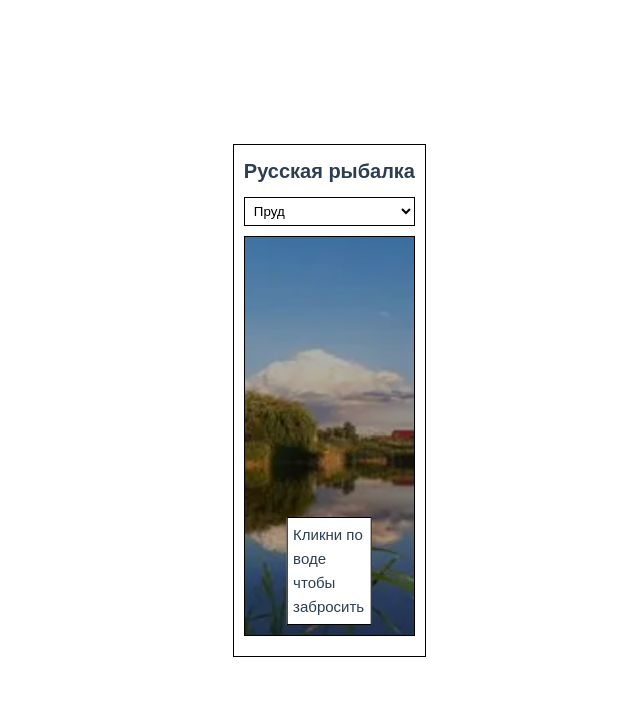
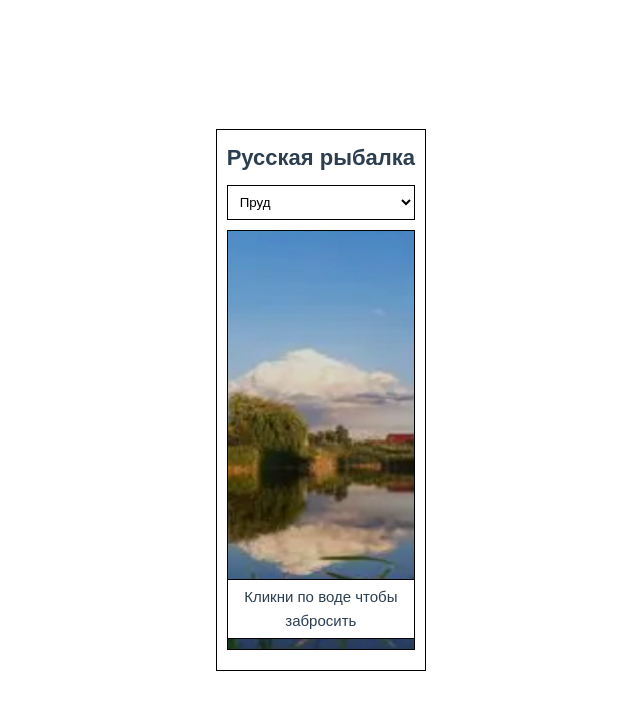
Before and after one commit to reznikovkg/vue-3-docker-compose, a Vue app in the folder vue/: page / in a window 1280 px wide. Shown: the top 710 px of the page, without its empty margins (204-844 px from the left). Built offline with nearby package versions, Linux system fonts and the light colour scheme.

Commit message:
Исправления по замечаниям: добавлен поплавок и переработана ловля рыбы

```diff
--- a/vue/src/components/pages/FishingArea.vue
+++ b/vue/src/components/pages/FishingArea.vue
@@ -1,45 +1,69 @@
 <template>
   <div class="fishing-area">
-    <div class="fishing-area__water" :style="{ backgroundImage: 'url(' + background + ')' }" @click="onWaterClick">
+    <div
+      class="fishing-area__water"
+      :style="{ backgroundImage: 'url(' + background + ')' }"
+      @click="onWaterClick"
+    >
       <div class="fishing-area__overlay"></div>
 
-      <!-- Ожидание поклевки (маленькое снизу) -->
-      <div v-if="isWaiting" class="fishing-area__waiting">
-        ⏳ Ожидание поклевки... {{ timer }} сек
-      </div>
-
-      <!-- Мини-игра (маленькое снизу) -->
-      <div v-if="isMiniGameActive" class="fishing-area__minigame" @click.stop>
+      <div
+        v-if="isFishHooked"
+        class="fishing-area__minigame"
+        @click.stop
+      >
         <div class="fishing-area__progress">
           <span class="fishing-area__label">Рыба:</span>
           <div class="fishing-area__bar">
-            <div class="fishing-area__bar-fill" :style="{ width: fishProgress + '%' }"></div>
+            <div
+              class="fishing-area__bar-fill"
+              :style="{ width: 100 - fishDistance + '%' }"
+            ></div>
           </div>
         </div>
 
         <div class="fishing-area__progress">
-          <span class="fishing-area__label">Леска:</span>
+          <span class="fishing-area__label">Удочка:</span>
           <div class="fishing-area__bar">
-            <div class="fishing-area__bar-fill" :style="{ width: lineTension + '%', background: lineTension > 80 ? 'red' : '#4CAF50' }"></div>
+            <div
+              class="fishing-area__bar-fill"
+              :style="{ width: rodLoad + '%', background: rodLoad > 80 ? 'red' : '#4CAF50' }"
+            ></div>
           </div>
         </div>
-
-        <button
-          class="fishing-area__action-button"
-          @mousedown="startPulling"
-          @mouseup="stopPulling"
-          @mouseleave="stopPulling"
-          @touchstart="startPulling"
-          @touchend="stopPulling"
-          @touchcancel="stopPulling"
-        >
-          Тащи!
-        </button>
       </div>
 
-      <div class="fishing-area__message" v-if="!isWaiting && !isMiniGameActive">
-        {{ biteMessage }}
+      <div class="fishing-area__message">
+        {{ message }}
       </div>
+
+      <div
+        v-if="isFishing"
+        class="fishing-area__float"
+        :style="{
+          left: floatX + '%',
+          top: floatY + '%'
+        }"
+      >
+        <img
+          class="fishing-area__float-image"
+          :src="floatImage"
+          alt="Поплавок"
+        >
+      </div>
+
+      <button
+        v-if="isFishHooked"
+        class="fishing-area__action-button"
+        @mousedown="startPull"
+        @mouseup="stopPull"
+        @mouseleave="stopPull"
+        @touchstart.prevent="startPull"
+        @touchend="stopPull"
+        @touchcancel="stopPull"
+      >
+        Тащи!
+      </button>
     </div>
   </div>
 </template>
@@ -48,57 +72,74 @@
 export default {
   name: 'FishingArea',
   props: {
-    background: { type: String, required: true },
-    isWaiting: { type: Boolean, required: true },
-    isMiniGameActive: { type: Boolean, required: true },
-    fishProgress: { type: Number, required: true },
-    lineTension: { type: Number, required: true },
-    timer: { type: Number, required: true },
-    biteMessage: { type: String, required: true }
+    background: {
+      type: String,
+      required: true
+    },
+    message: {
+      type: String,
+      required: true
+    },
+    isFishing: {
+      type: Boolean,
+      required: true
+    },
+    isWaitingBite: {
+      type: Boolean,
+      required: true
+    },
+    isFishHooked: {
+      type: Boolean,
+      required: true
+    },
+    floatX: {
+      type: Number,
+      required: true
+    },
+    floatY: {
+      type: Number,
+      required: true
+    },
+    rodLoad: {
+      type: Number,
+      required: true
+    },
+    fishDistance: {
+      type: Number,
+      required: true
+    }
   },
   data() {
     return {
-      isPulling: false,
-      pullInterval: null
-    }
-  },
-  watch: {
-    isMiniGameActive(active) {
-      if (!active) this.stopPulling()
+      floatImage: '/img/float.png'
     }
   },
   methods: {
     onWaterClick(event) {
-      if (this.isMiniGameActive || this.isWaiting) {
-        event.stopPropagation()
+      if (this.isFishing || this.isWaitingBite || this.isFishHooked) {
         return
       }
 
       const rect = event.currentTarget.getBoundingClientRect()
-      const clickY = event.clientY - rect.top
-      const waterHeight = rect.height
+      const x = ((event.clientX - rect.left) / rect.width) * 100
+      const y = ((event.clientY - rect.top) / rect.height) * 100
 
-      if (clickY < waterHeight / 2) {
-        this.$emit('error', 'Можно бросать только в воду')
+      if (y < 50) {
+        this.$emit('error', 'Нужно бросать в воду')
         return
       }
 
-      this.$emit('cast')
+      this.$emit('cast', {
+        x: Math.round(x),
+        y: Math.round(y)
+      })
     },
-    startPulling() {
-      if (!this.isMiniGameActive) return
-      this.isPulling = true
+
+    startPull() {
       this.$emit('start-pull')
+    },
 
-      this.pullInterval = setInterval(() => {
-        if (this.isPulling) {
-          this.$emit('pulling')
-        }
-      }, 100)
-    },
-    stopPulling() {
-      this.isPulling = false
-      clearInterval(this.pullInterval)
+    stopPull() {
       this.$emit('stop-pull')
     }
   }
@@ -106,14 +147,19 @@ export default {
 </script>
 
 <style scoped>
+.fishing-area {
+  margin-bottom: 10px;
+}
+
 .fishing-area__water {
+  position: relative;
+  height: 420px;
   border: 1px solid black;
-  height: 400px;
   margin-bottom: 10px;
   padding: 10px;
   background-size: cover;
   background-position: center;
-  position: relative;
+  overflow: hidden;
   cursor: crosshair;
 }
 
@@ -123,34 +169,17 @@ export default {
   left: 0;
   right: 0;
   bottom: 0;
-  background: rgba(0, 0, 0, 0.3);
-  pointer-events: none;
-}
-
-.fishing-area__waiting {
-  position: absolute;
-  bottom: 20px;
-  left: 20px;
-  right: 20px;
-  background: rgba(255, 255, 255, 0.9);
-  border: 1px solid black;
-  padding: 8px;
-  text-align: center;
-  font-size: 14px;
-  z-index: 15;
+  background: rgba(0, 0, 0, 0.15);
   pointer-events: none;
 }
 
 .fishing-area__minigame {
   position: absolute;
-  bottom: 20px;
+  bottom: 70px;
   left: 20px;
   right: 20px;
-  background: rgba(255, 255, 255, 0.95);
-  border: 1px solid black;
-  padding: 10px;
   z-index: 20;
-  pointer-events: auto;
+  pointer-events: none;
 }
 
 .fishing-area__progress {
@@ -163,7 +192,9 @@ export default {
 .fishing-area__label {
   font-size: 12px;
   font-weight: bold;
-  min-width: 45px;
+  min-width: 50px;
+  color: white;
+  text-shadow: 1px 1px 2px black;
 }
 
 .fishing-area__bar {
@@ -180,8 +211,42 @@ export default {
   transition: width 0.1s;
 }
 
+.fishing-area__message {
+  position: absolute;
+  bottom: 10px;
+  left: 50%;
+  transform: translateX(-50%);
+  min-width: 220px;
+  background: white;
+  border: 1px solid black;
+  padding: 5px;
+  z-index: 5;
+  pointer-events: none;
+  text-align: center;
+}
+
+.fishing-area__float {
+  position: absolute;
+  width: 34px;
+  height: 34px;
+  margin-left: -17px;
+  margin-top: -17px;
+  z-index: 10;
+  pointer-events: none;
+}
+
+.fishing-area__float-image {
+  display: block;
+  width: 100%;
+  height: 100%;
+  object-fit: contain;
+}
+
 .fishing-area__action-button {
-  width: 100%;
+  position: absolute;
+  left: 20px;
+  right: 20px;
+  bottom: 35px;
   padding: 10px;
   font-size: 16px;
   font-weight: bold;
@@ -190,22 +255,10 @@ export default {
   border: 1px solid black;
   cursor: pointer;
   user-select: none;
-  margin-top: 5px;
+  z-index: 20;
 }
 
 .fishing-area__action-button:active {
   background: #45a049;
 }
-
-.fishing-area__message {
-  position: absolute;
-  bottom: 10px;
-  left: 50%;
-  transform: translateX(-50%);
-  background: white;
-  border: 1px solid black;
-  padding: 5px;
-  z-index: 5;
-  pointer-events: none;
-}
 </style>
--- a/vue/src/components/pages/IndexPage.vue
+++ b/vue/src/components/pages/IndexPage.vue
@@ -13,17 +13,18 @@
 
       <FishingArea
         :background="currentLocation.background"
-        :is-waiting="isWaiting"
-        :is-mini-game-active="isMiniGameActive"
-        :fish-progress="fishProgress"
-        :line-tension="lineTension"
-        :timer="timer"
-        :bite-message="biteMessage"
+        :message="message"
+        :is-fishing="isFishing"
+        :is-waiting-bite="isWaitingBite"
+        :is-fish-hooked="isFishHooked"
+        :float-x="floatX"
+        :float-y="floatY"
+        :rod-load="rodLoad"
+        :fish-distance="fishDistance"
         @cast="handleCast"
+        @start-pull="handleStartPull"
+        @stop-pull="handleStopPull"
         @error="showError"
-        @start-pull="handleStartPull"
-        @pulling="handlePulling"
-        @stop-pull="handleStopPull"
       />
 
       <BiteIndicator
@@ -63,7 +64,7 @@ export default {
           id: 2,
           name: 'Река',
           background: '/img/river.jpg',
-          fish: ['Щука', 'Окунь', 'Плотва']
+          fish: ['Щука', 'Плотва', 'Окунь']
         },
         {
           id: 3,
@@ -73,33 +74,39 @@ export default {
         }
       ],
       selectedLocation: null,
-      isWaiting: false,
-      isMiniGameActive: false,
-      timer: 0,
-      biteMessage: 'Кликни по воде чтобы забросить',
+      isFishing: false,
+      isWaitingBite: false,
+      isFishHooked: false,
+      isPulling: false,
+      floatX: 0,
+      floatY: 0,
+      rodLoad: 0,
+      fishDistance: 0,
+      currentFish: '',
       lastCatch: '',
       catchHistory: [],
+      message: 'Кликни по воде чтобы забросить',
       errorMessage: '',
       biteTimeout: null,
-      timerInterval: null,
-      fishProgress: 0,
-      lineTension: 0,
-      gameInterval: null,
-      isPullingNow: false,
-      currentFish: null
+      fishInterval: null,
+      pullInterval: null,
+      loadInterval: null,
+      fishPowerInterval: null
     }
   },
   computed: {
     currentLocation() {
-      if (!this.selectedLocation) {
-        return this.locations[0]
+      if (this.selectedLocation) {
+        return this.selectedLocation
       }
-      return this.selectedLocation
+
+      return this.locations[0]
     }
   },
   methods: {
-    showError(msg) {
-      this.errorMessage = msg
+    showError(message) {
+      this.errorMessage = message
+
       setTimeout(() => {
         this.errorMessage = ''
       }, 2000)
@@ -110,156 +117,289 @@ export default {
       this.resetFishing()
     },
 
-    resetFishing() {
-      this.isWaiting = false
-      this.isMiniGameActive = false
-      this.timer = 0
-      this.biteMessage = 'Кликни по воде чтобы забросить'
-      this.lastCatch = ''
-      this.currentFish = null
+    handleCast(position) {
+      if (this.isFishing || this.isWaitingBite || this.isFishHooked) {
+        return
+      }
 
-      clearTimeout(this.biteTimeout)
-      clearInterval(this.timerInterval)
-      this.cleanupMiniGame()
-    },
+      this.clearFishingTimers()
 
-    handleCast() {
-      if (this.isMiniGameActive || this.isWaiting) return
+      this.isFishing = true
+      this.isWaitingBite = true
+      this.isFishHooked = false
+      this.isPulling = false
+      this.rodLoad = 0
+      this.fishDistance = 90
+      this.currentFish = ''
+      this.floatX = position.x
+      this.floatY = position.y
+      this.message = 'Ожидание поклевки...'
 
-      this.isWaiting = true
-      this.biteMessage = ''
-
-      const timeToBite = Math.floor(Math.random() * 3000) + 2000 // 2-5 секунд
-      this.timer = Math.floor(timeToBite / 1000)
-
-      this.timerInterval = setInterval(() => {
-        this.timer = this.timer - 1
-      }, 1000)
+      const timeToBite = Math.floor(Math.random() * 3000) + 2000
 
       this.biteTimeout = setTimeout(() => {
-        if (this.isWaiting) {
-          this.startMiniGame()
-        }
+        this.startBite()
       }, timeToBite)
     },
 
-    startMiniGame() {
-      this.isWaiting = false
-      this.isMiniGameActive = true
-      clearInterval(this.timerInterval)
+    startBite() {
+      if (!this.isFishing) {
+        return
+      }
 
       const fishList = this.currentLocation.fish
       const randomIndex = Math.floor(Math.random() * fishList.length)
+
       this.currentFish = fishList[randomIndex]
+      this.isWaitingBite = false
+      this.isFishHooked = true
+      this.message = 'Клюет! Подтяни поплавок к себе!'
 
-      this.fishProgress = 10
-      this.lineTension = 0
+      this.startFishMove()
+      this.startFishEscape()
+    },
 
-      // Игровой цикл
-      this.gameInterval = setInterval(() => {
-        if (!this.isMiniGameActive) return
+    startFishMove() {
+      clearInterval(this.fishInterval)
 
-        if (this.isPullingNow) {
-          // Тянем - рыба плывет быстро, леска натягивается
-          this.fishProgress += 3.0
-          this.lineTension += 5
-
-          if (this.lineTension >= 100) {
-            this.lineBreak()
-            return
-          }
-        } else {
-          // Не тянем - рыба уплывает медленно, натяжение падает быстро
-          this.fishProgress = Math.max(0, this.fishProgress - 0.8)  // Медленно уплывает
-          this.lineTension = Math.max(0, this.lineTension - 3)     // Быстро падает
+      this.fishInterval = setInterval(() => {
+        if (!this.isFishHooked) {
+          return
         }
 
-        if (this.fishProgress >= 100) {
-          this.catchFish()
-        } else if (this.fishProgress <= 0) {
+        if (this.isPulling) {
+          return
+        }
+
+        const centerX = 50
+
+        if (this.floatX <= centerX) {
+          this.floatX = this.floatX - 2.5
+        } else {
+          this.floatX = this.floatX + 2.5
+        }
+
+        this.floatY = this.floatY - 1.5
+
+        if (this.floatX < 8) {
+          this.floatX = 8
+        }
+
+        if (this.floatX > 92) {
+          this.floatX = 92
+        }
+
+        if (this.floatY < 52) {
+          this.floatY = 52
+        }
+
+        if (this.floatY > 88) {
+          this.floatY = 88
+        }
+      }, 210)
+    },
+
+    startFishEscape() {
+      clearInterval(this.fishPowerInterval)
+
+      this.fishPowerInterval = setInterval(() => {
+        if (!this.isFishHooked) {
+          return
+        }
+
+        if (!this.isPulling) {
+          this.fishDistance = this.fishDistance + 2.2
+        } else {
+          this.fishDistance = this.fishDistance - 0.7
+        }
+
+        if (this.fishDistance < 0) {
+          this.fishDistance = 0
+        }
+
+        if (this.fishDistance >= 100) {
           this.missFish()
         }
-      }, 150)
+      }, 230)
     },
 
     handleStartPull() {
-      this.isPullingNow = true
+      if (!this.isFishHooked) {
+        return
+      }
+
+      this.isPulling = true
+      this.message = 'Тяни осторожно!'
+
+      clearInterval(this.pullInterval)
+      clearInterval(this.loadInterval)
+
+      this.pullInterval = setInterval(() => {
+        if (!this.isPulling || !this.isFishHooked) {
+          return
+        }
+
+        const centerX = 50
+
+        if (this.floatX < centerX) {
+          this.floatX = this.floatX + 2.0
+        } else if (this.floatX > centerX) {
+          this.floatX = this.floatX - 2.0
+        }
+
+        this.floatY = this.floatY + 2.0
+        this.fishDistance = this.fishDistance - 2.2
+
+        if (this.floatX < 8) {
+          this.floatX = 8
+        }
+
+        if (this.floatX > 92) {
+          this.floatX = 92
+        }
+
+        if (this.floatY > 84) {
+          this.floatY = 84
+        }
+
+        if (this.fishDistance < 0) {
+          this.fishDistance = 0
+        }
+
+        if (this.floatY >= 80 && this.floatX >= 43 && this.floatX <= 57 && this.fishDistance <= 8) {
+          this.catchFish()
+        }
+      }, 180)
+
+      this.loadInterval = setInterval(() => {
+        if (!this.isPulling || !this.isFishHooked) {
+          return
+        }
+
+        this.rodLoad = this.rodLoad + 7
+
+        if (this.rodLoad >= 100) {
+          this.breakRod()
+        }
+      }, 210)
     },
 
-    handlePulling() {},
+    handleStopPull() {
+      this.isPulling = false
 
-    handleStopPull() {
-      this.isPullingNow = false
+      clearInterval(this.pullInterval)
+      clearInterval(this.loadInterval)
+
+      if (this.isFishHooked) {
+        this.message = 'Рыба тянет поплавок в сторону'
+        this.startRodRelax()
+      }
     },
 
-    lineBreak() {
-      this.biteMessage = 'Леска порвалась!'
-      this.isMiniGameActive = false
-      this.currentFish = null
-      this.cleanupMiniGame()
+    startRodRelax() {
+      clearInterval(this.loadInterval)
 
-      setTimeout(() => {
-        this.biteMessage = 'Кликни по воде чтобы забросить'
-      }, 1500)
+      this.loadInterval = setInterval(() => {
+        if (this.isPulling || !this.isFishHooked) {
+          clearInterval(this.loadInterval)
+          return
+        }
+
+        this.rodLoad = this.rodLoad - 8
+
+        if (this.rodLoad <= 0) {
+          this.rodLoad = 0
+          clearInterval(this.loadInterval)
+        }
+      }, 170)
     },
 
     catchFish() {
       this.lastCatch = this.currentFish
-      const historyItem = this.currentFish + ' - ' + this.currentLocation.name
-      this.catchHistory.unshift(historyItem)
+
+      const catchItem = this.currentFish + ' - ' + this.currentLocation.name
+      this.catchHistory.unshift(catchItem)
+
       if (this.catchHistory.length > 5) {
         this.catchHistory.pop()
       }
 
-      this.biteMessage = 'Рыба поймана!'
-      this.isMiniGameActive = false
-      this.currentFish = null
-      this.cleanupMiniGame()
+      this.message = 'Рыба поймана!'
+      this.finishFishing()
+    },
+
+    missFish() {
+      this.message = 'Рыба сорвалась'
+      this.finishFishing()
+    },
+
+    breakRod() {
+      this.message = 'Удочка сломалась!'
+      this.finishFishing()
+    },
+
+    finishFishing() {
+      this.clearFishingTimers()
+      this.isFishing = false
+      this.isWaitingBite = false
+      this.isFishHooked = false
+      this.isPulling = false
+      this.rodLoad = 0
+      this.fishDistance = 0
+      this.currentFish = ''
 
       setTimeout(() => {
-        this.biteMessage = 'Кликни по воде чтобы забросить'
+        if (!this.isFishing && !this.isFishHooked) {
+          this.message = 'Кликни по воде чтобы забросить'
+        }
       }, 1500)
     },
 
-    missFish() {
-      this.biteMessage = 'Рыба сорвалась'
-      this.isMiniGameActive = false
-      this.currentFish = null
-      this.cleanupMiniGame()
-
-      setTimeout(() => {
-        this.biteMessage = 'Кликни по воде чтобы забросить'
-      }, 1500)
+    resetFishing() {
+      this.clearFishingTimers()
+      this.isFishing = false
+      this.isWaitingBite = false
+      this.isFishHooked = false
+      this.isPulling = false
+      this.floatX = 0
+      this.floatY = 0
+      this.rodLoad = 0
+      this.fishDistance = 0
+      this.currentFish = ''
+      this.lastCatch = ''
+      this.message = 'Кликни по воде чтобы забросить'
     },
 
-    cleanupMiniGame() {
-      clearInterval(this.gameInterval)
-      this.isPullingNow = false
+    clearFishingTimers() {
+      clearTimeout(this.biteTimeout)
+      clearInterval(this.fishInterval)
+      clearInterval(this.pullInterval)
+      clearInterval(this.loadInterval)
+      clearInterval(this.fishPowerInterval)
     }
   },
   created() {
     this.selectedLocation = this.locations[0]
   },
-  beforeDestroy() {
-    clearTimeout(this.biteTimeout)
-    clearInterval(this.timerInterval)
-    this.cleanupMiniGame()
+  beforeUnmount() {
+    this.clearFishingTimers()
   }
 }
 </script>
 
 <style scoped>
 .index {
-  font-family: Arial;
+  font-family: Arial, sans-serif;
   padding: 10px;
-  background: white;
+  background: #ffffff;
 }
 
 .index__container {
   max-width: 400px;
   margin: 0 auto;
-  border: 1px solid black;
+  border: 1px solid #000000;
   padding: 10px;
+  background: #ffffff;
 }
 
 .index__header {
@@ -268,16 +408,16 @@ export default {
 }
 
 .index__title {
-  font-size: 20px;
+  font-size: 22px;
   font-weight: bold;
 }
 
 .index__error {
   margin-top: 10px;
   padding: 10px;
-  background: #ffcccc;
-  border: 1px solid red;
-  color: red;
+  border: 1px solid #cc0000;
+  background: #ffd9d9;
+  color: #cc0000;
   text-align: center;
 }
 </style>
--- a/vue/src/components/pages/LocationSelector.vue
+++ b/vue/src/components/pages/LocationSelector.vue
@@ -2,13 +2,13 @@
   <div class="location-selector">
     <select
       class="location-selector__select"
+      :value="selected.id"
       @change="onChange"
     >
       <option
         v-for="item in locations"
         :key="item.id"
         :value="item.id"
-        :selected="item.id === selected.id"
       >
         {{ item.name }}
       </option>
@@ -31,9 +31,10 @@ export default {
   },
   methods: {
     onChange(event) {
-      const selectedId = parseInt(event.target.value)
-      const location = this.locations.find(l => l.id === selectedId)
-      this.$emit('change-location', location)
+      const selectedId = Number(event.target.value)
+      const currentLocation = this.locations.find(item => item.id === selectedId)
+
+      this.$emit('change-location', currentLocation)
     }
   }
 }
@@ -46,8 +47,8 @@ export default {
 
 .location-selector__select {
   width: 100%;
-  padding: 5px;
-  border: 1px solid black;
-  background: white;
+  padding: 8px;
+  border: 1px solid #000000;
+  background: #ffffff;
 }
 </style>
```
Also changed, not shown: vue/src/components/pages/BiteIndicator.vue (+34 -28 lines), vue/public/img/float.png (added).
